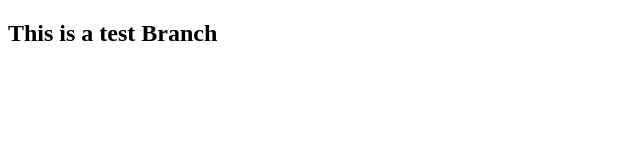
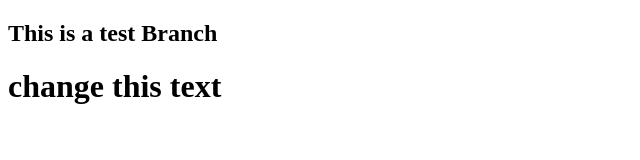
Before and after one commit to Lakshanediri/Github_test, a plain HTML site: page index.html in a window 1280 px wide. Shown: the whole page, without its empty margins (0-640 px from the left). Drawn offline with Linux system fonts and the light colour scheme.

Commit message:
Change text using github online editor

```diff
--- a/index.html
+++ b/index.html
@@ -9,5 +9,7 @@
 
     <h2>This is a test Branch</h2>
 
+    <h1>change this text</h1>
+
 </body>
 </html>
```
